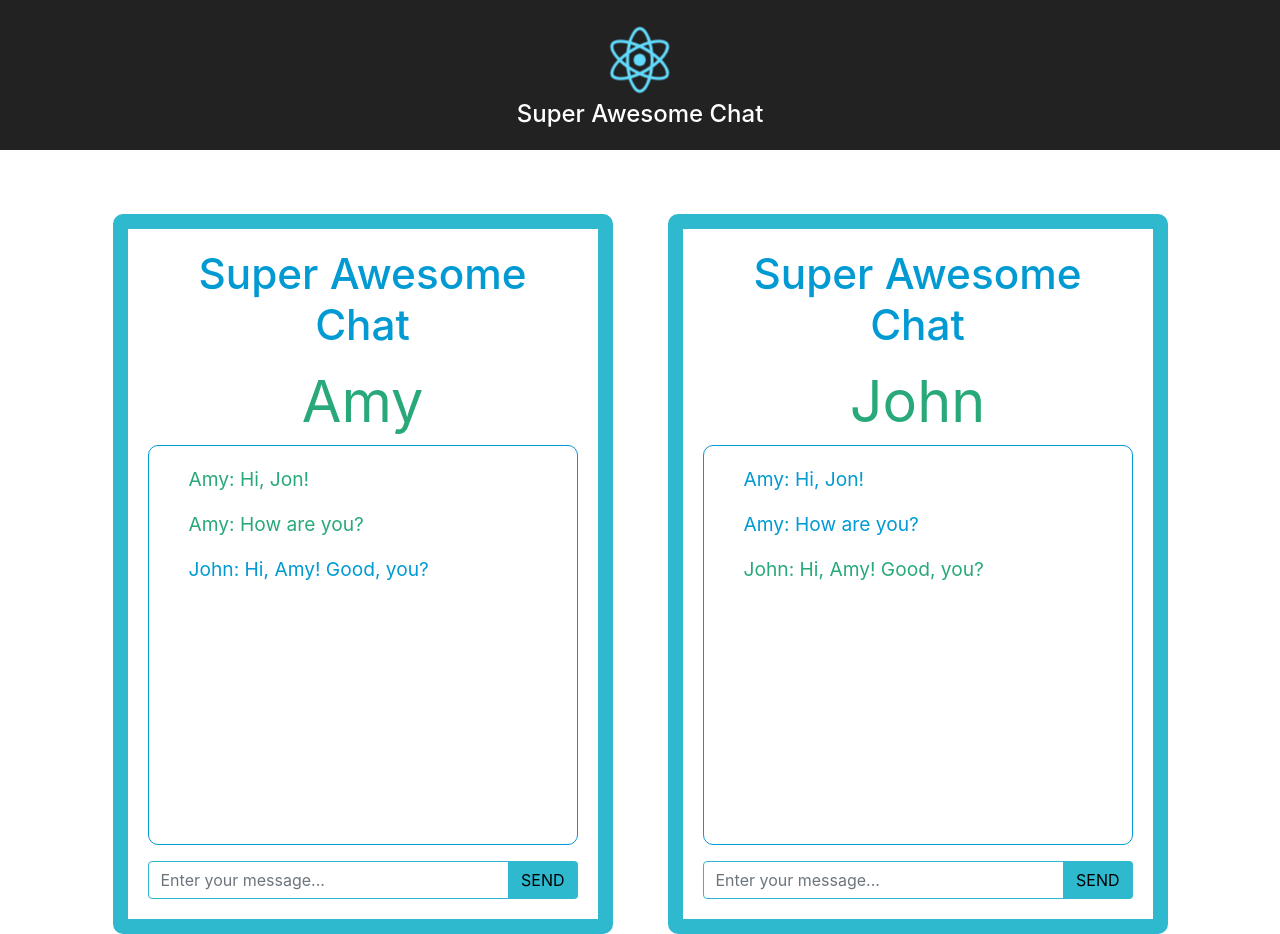
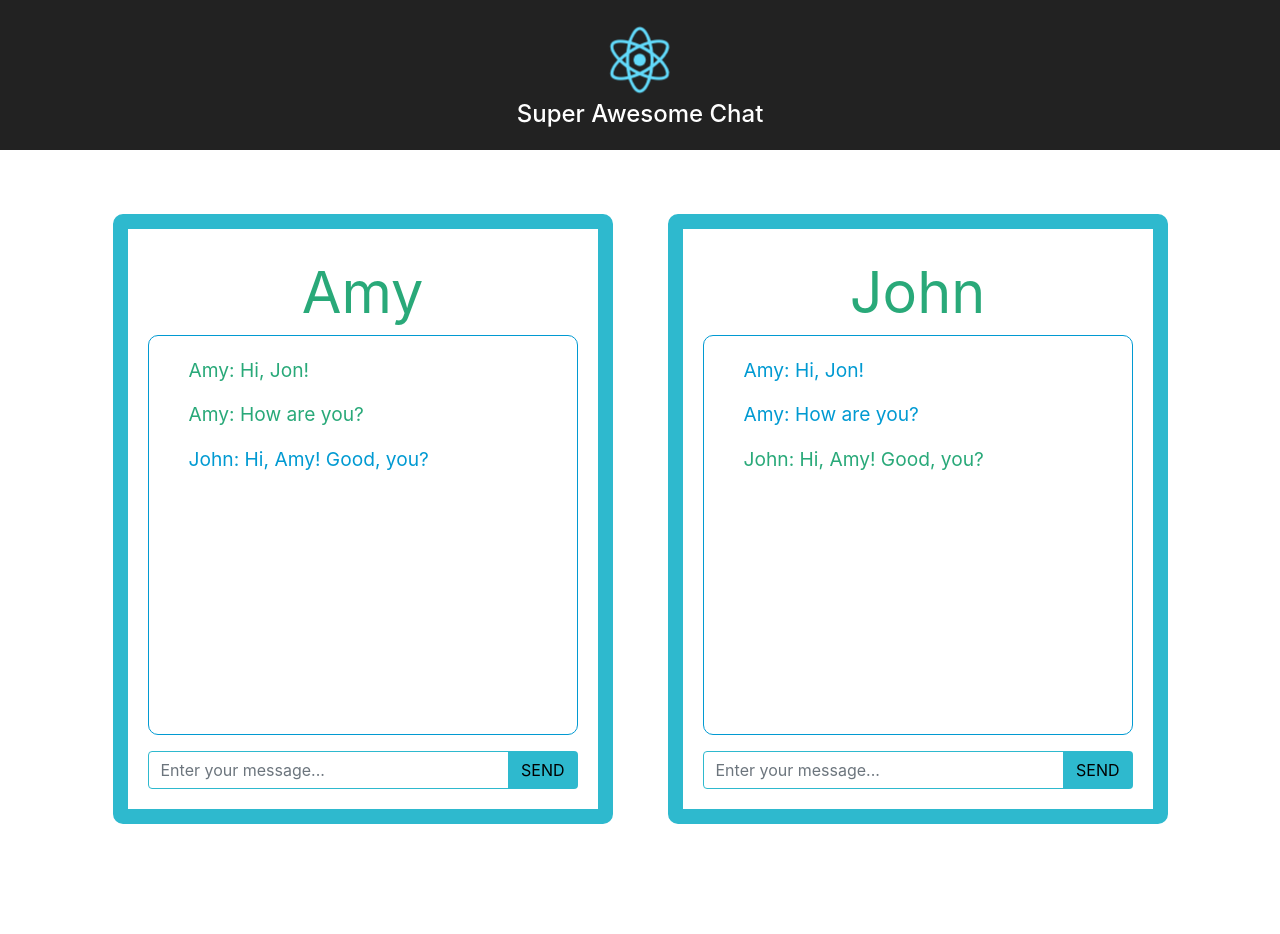
Before and after one commit to asazizmn/chatwins-2.3.17, a React (Create React App) app: page / in a window 1280 px wide. After the commit the page ends 824 px from the top, so only its background shows below. Built offline with nearby package versions, Linux system fonts and the light colour scheme.

Commit message:
remove unnecessary title display and format code

```diff
--- a/src/ChatWindow.js
+++ b/src/ChatWindow.js
@@ -15,14 +15,13 @@ class ChatWindow extends Component {
 
     render() {
         return (
-
             <div className="chat-window">
 
-                <h2>Super Awesome Chat</h2>
                 <div className="name sender">{this.props.users[this.props.idx].username}</div>
 
                 <ul className="message-list">
-                    {this.props.messages.map((message, index) => (
+                    {
+                        this.props.messages.map((message, index) => (
                             <li
                                 key={index}
                                 className={
@@ -31,7 +30,8 @@ class ChatWindow extends Component {
                             >
                                 <p>{`${message.username}: ${message.text}`}</p>
                             </li>
-                    ))}
+                        ))
+                    }
                 </ul>
 
                 <div>
```
Lines whose indentation alone changed are shown as unchanged.
